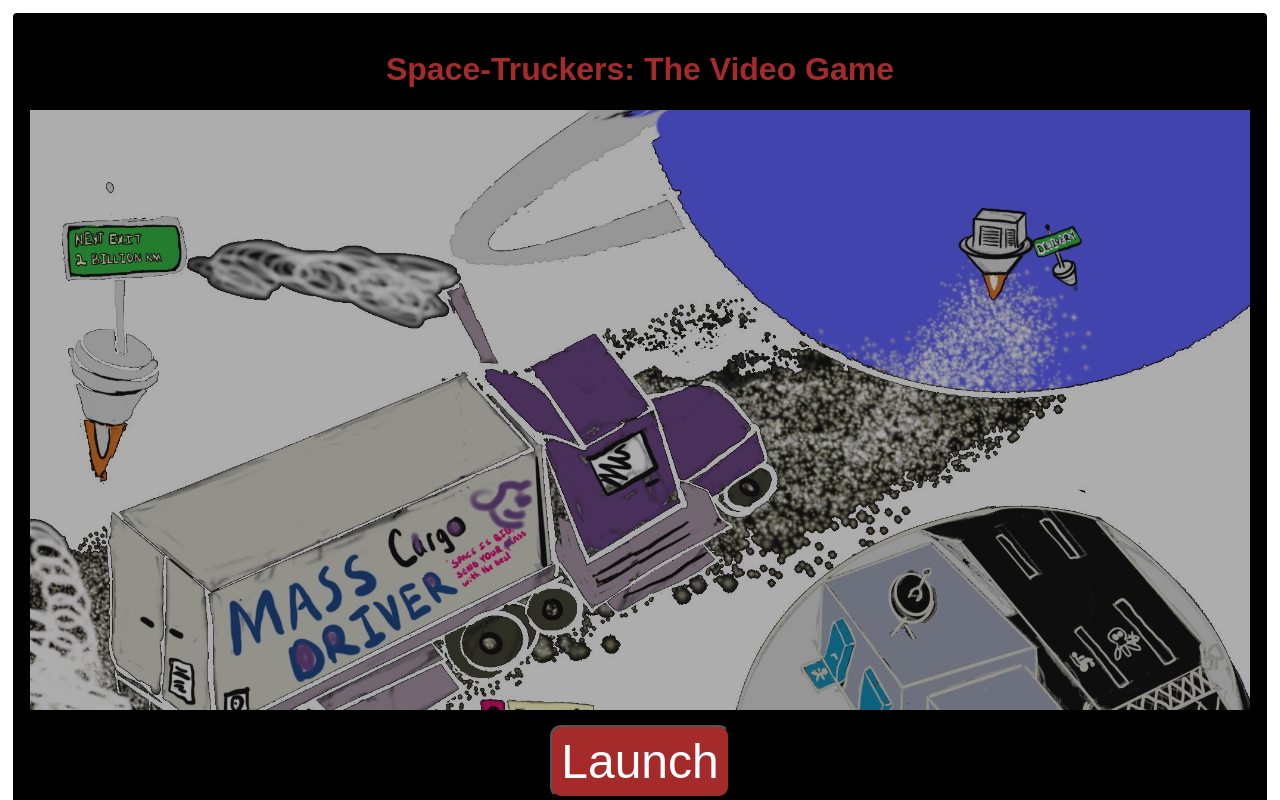
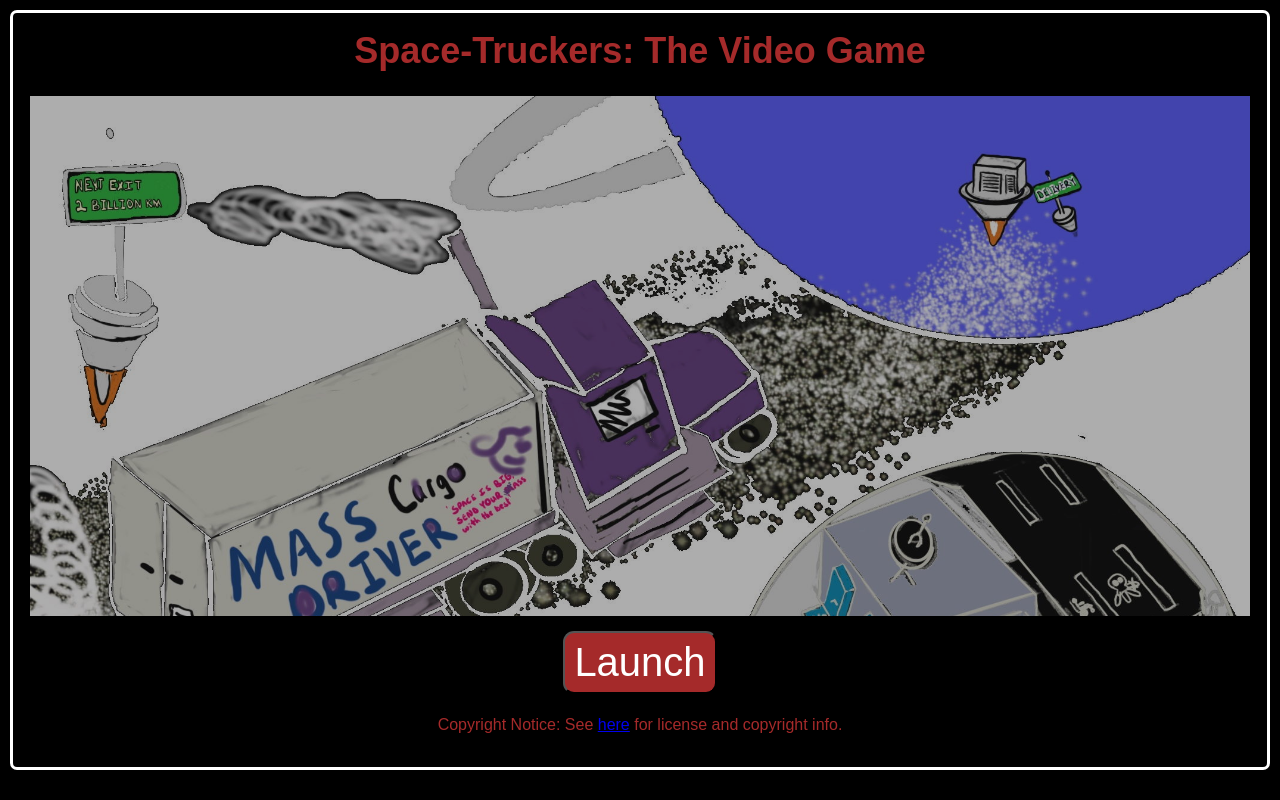
Before and after one commit to jelster/space-truckers, a website: page public/index.html in a window 1280 px wide. Drawn offline with Linux system fonts and the light colour scheme.

Commit message:
vertical scaling of fonts

```diff
--- a/public/assets/index.css
+++ b/public/assets/index.css
@@ -19,14 +19,13 @@
 
   #pageContainer {
     position: relative;
-    background-color: black;
     margin: 10px;
     padding: 17px;
     border: solid white;
     border-radius: 7px;
     color: brown;
     text-align: center;
-
+    height: 90vh;
   }
 
   #landingPageContainer {
@@ -35,7 +34,7 @@
   }
 
   #hero {
-    height: 600px;
+    height:65vh;
     background: url('./space-truckers-landing-logo.jpg') center center transparent no-repeat;
     background-size: cover;
     opacity: 0.68;
@@ -48,7 +47,7 @@
   }
 
   #ctaRow button {
-    font-size: 36pt;
+    font-size: 5vh;
     padding: 7px 9px;
     margin: 5px 7px;
     background: brown;
@@ -73,5 +72,11 @@
     user-select: none;
     outline: none;
     -webkit-tap-highlight-color: rgba(255, 255, 255, 0);
+    background-color: black;
     /* mobile webkit */
   }
+
+  #pageContainer h1{
+    font-size: 4.5vh;
+    margin-top: 0;
+  }
```
